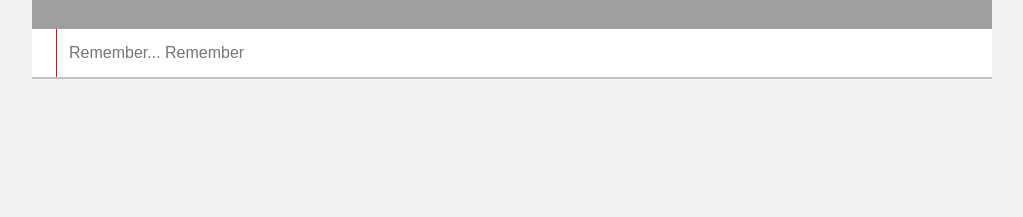
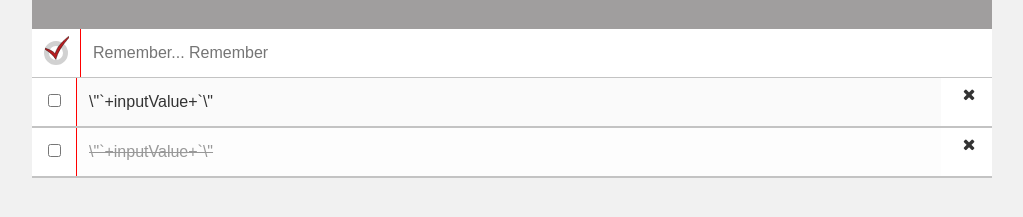
Before and after one commit to akosanovic/todo-list, a website built with webpack: page index.html in a window 1280 px wide. Shown: the part 111-328 px from the top of the page, without its empty margins (128-1151 px from the left). Built offline with nearby package versions, Linux system fonts and the light colour scheme; files whose address does not match are found by name.

Commit message:
separating list of cards into two list: todo and done

```diff
--- a/index.html
+++ b/index.html
@@ -26,10 +26,14 @@
 					<!-- Task List:: BEGIN -->
 					<ul class="toDoList card--container">
 
-						<li class="toDoCard to--do--card ">
+						<li class="toDoCard addNewTasks">
 							<!-- Task status only for added tasks -->
 							<div class="taskStatus">
 								<!-- <input type="checkbox" name="taskStatus"> -->
+								<div class="svgContainer">
+									<svg xmlns="http://www.w3.org/2000/svg" width="1.5rem" height="1.5rem" viewBox="0 0 300 286"> <g>
+									 <path class="fill" id="check-icon"  stroke="black" stroke-width="5" d="M 176.47,114.00 C 190.51,95.29 206.65,77.69 223.17,61.17 223.17,61.17 235.00,50.00 235.00,50.00 235.00,50.00 283.00,7.28 283.00,7.28 288.20,2.82 301.26,-6.79 299.89,8.00 299.20,15.40 285.20,29.84 280.08,36.00 280.08,36.00 228.88,101.00 228.88,101.00 202.72,135.31 174.47,181.11 158.01,221.00 158.01,221.00 143.42,262.00 143.42,262.00 143.42,262.00 137.00,286.00 137.00,286.00 131.86,281.65 128.44,275.50 124.65,270.00 124.65,270.00 107.72,248.00 107.72,248.00 84.27,220.68 65.54,202.91 36.00,182.28 36.00,182.28 6.10,163.67 6.10,163.67 2.63,160.49 -0.49,154.91 0.16,150.04 0.86,144.81 4.97,145.16 9.00,146.16 9.00,146.16 34.00,155.80 34.00,155.80 58.67,165.67 83.92,176.16 105.00,192.67 115.41,200.82 117.46,204.05 126.00,213.00 138.29,176.21 153.09,145.18 176.47,114.00 Z"/> </g></svg>
+								</div>
 							</div>
 
 
@@ -40,6 +44,41 @@
 								</div>
 							</div>
 						</li>
+
+						<ul class="toDoTasks todo--tasks--container">
+							<li class='toDoCard to--do--card data-id=" placeholder "'>
+								<div class='taskStatus'>
+									<input type='checkbox' name='taskStatus'>
+								</div>
+
+
+								<div class='taskDescription'>
+									<input type='text' class='taskDescriptionInput to--do--task--input' name='taskDescription' disabled value = \"`+inputValue+`\">
+									<div class='cardModifyBtnContainer card--modify--btn'>
+										<i class='fa fa-times' aria-hidden='true' ></i>
+									</div>
+								</div>
+							</li>
+
+						</ul>
+
+						<ul class="doneTasks done--tasks--container">
+							<li class='toDoCard to--do--card data-id=" placeholder "'>
+								<div class='taskStatus'>
+									<input type='checkbox' name='taskStatus'>
+								</div>
+
+
+								<div class='taskDescription'>
+									<input type='text' class='taskDescriptionInput to--do--task--input' name='taskDescription' disabled value = \"`+inputValue+`\">
+									<div class='cardModifyBtnContainer card--modify--btn'>
+										<i class='fa fa-times' aria-hidden='true' ></i>
+									</div>
+								</div>
+							</li>
+
+						</ul>
+
 
 
 					<!-- Dynamically filled with JS/TS -->
```
